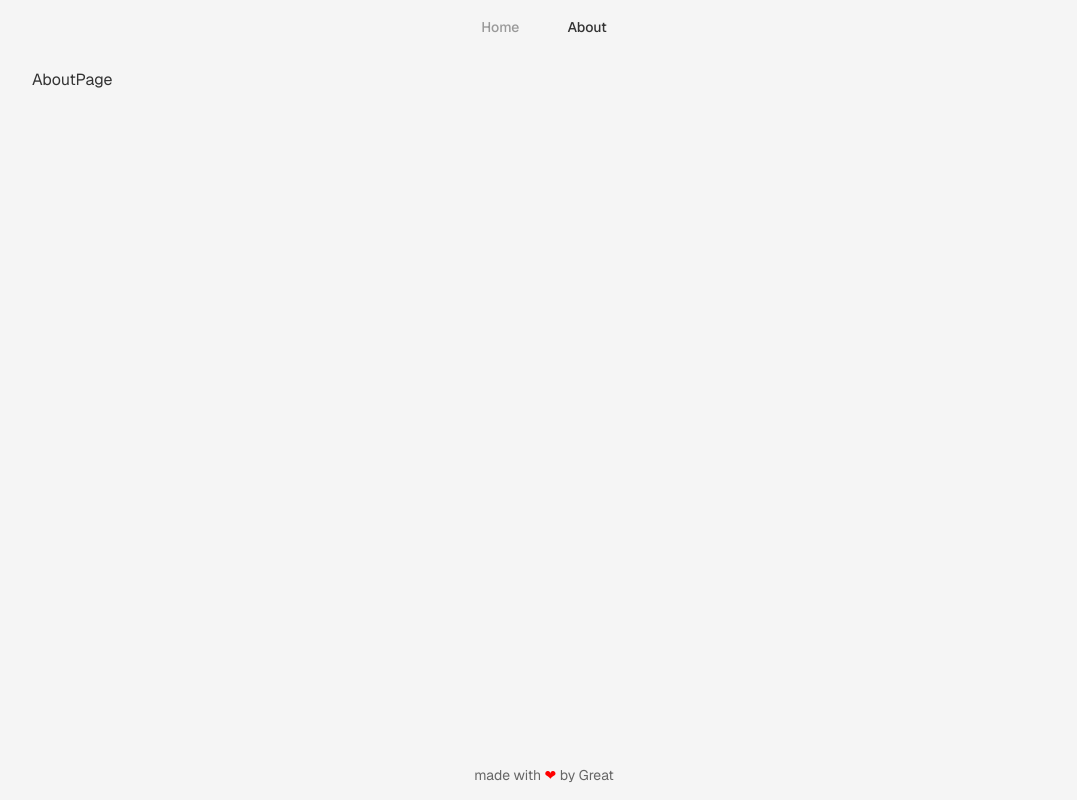
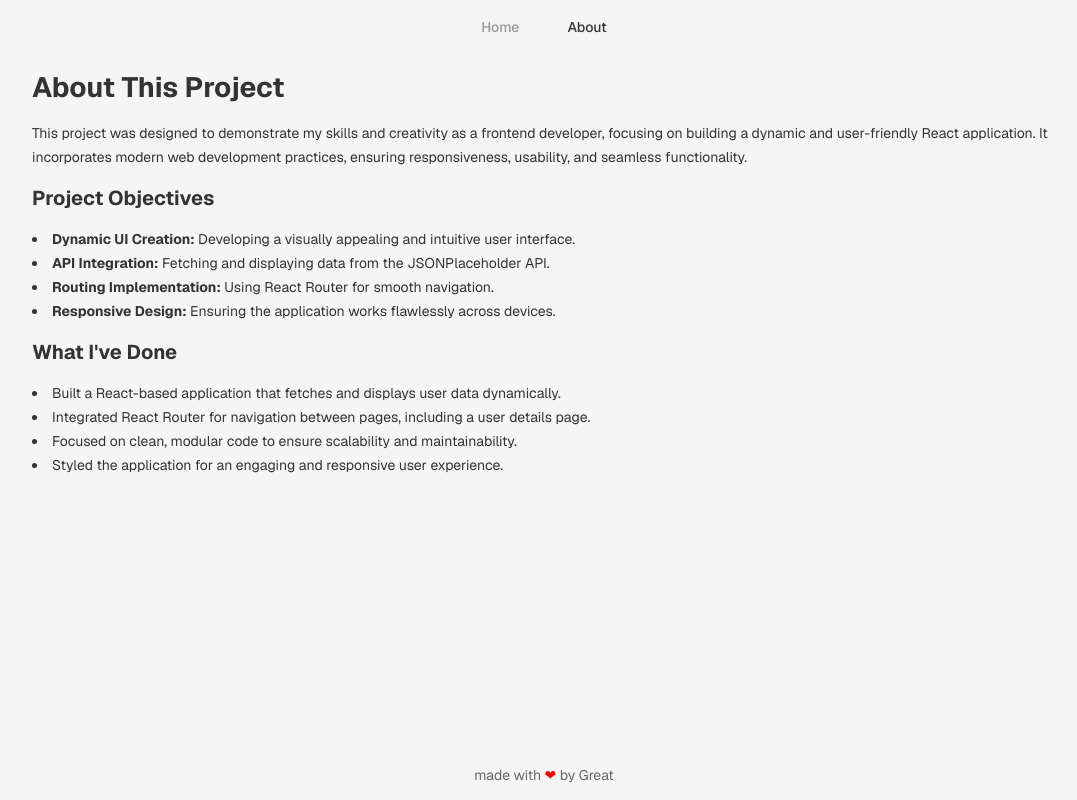
Before and after one commit to greatochuko/nolimitbuzz-sample-project, a React (Vite) app: page /about in a window 1280 px wide. Shown: the whole page, without its empty margins (96-1173 px from the left). Built offline with nearby package versions, Linux system fonts and the light colour scheme.

Commit message:
Add AboutPage with project details and styling

```diff
--- a/src/pages/AboutPage.tsx
+++ b/src/pages/AboutPage.tsx
@@ -1,5 +1,54 @@
-import React from "react";
+import styles from "../styles/AboutPage.module.css";
 
 export default function AboutPage() {
-  return <div>AboutPage</div>;
+  return (
+    <div className={styles["about-container"]}>
+      <h1>About This Project</h1>
+      <p>
+        This project was designed to demonstrate my skills and creativity as a
+        frontend developer, focusing on building a dynamic and user-friendly
+        React application. It incorporates modern web development practices,
+        ensuring responsiveness, usability, and seamless functionality.
+      </p>
+
+      <h2>Project Objectives</h2>
+      <ul>
+        <li>
+          <strong>Dynamic UI Creation:</strong> Developing a visually appealing
+          and intuitive user interface.
+        </li>
+        <li>
+          <strong>API Integration:</strong> Fetching and displaying data from
+          the JSONPlaceholder API.
+        </li>
+        <li>
+          <strong>Routing Implementation:</strong> Using React Router for smooth
+          navigation.
+        </li>
+        <li>
+          <strong>Responsive Design:</strong> Ensuring the application works
+          flawlessly across devices.
+        </li>
+      </ul>
+
+      <h2>What I&apos;ve Done</h2>
+      <ul>
+        <li>
+          Built a React-based application that fetches and displays user data
+          dynamically.
+        </li>
+        <li>
+          Integrated React Router for navigation between pages, including a user
+          details page.
+        </li>
+        <li>
+          Focused on clean, modular code to ensure scalability and
+          maintainability.
+        </li>
+        <li>
+          Styled the application for an engaging and responsive user experience.
+        </li>
+      </ul>
+    </div>
+  );
 }
--- /dev/null
+++ b/src/styles/AboutPage.module.css
@@ -0,0 +1,24 @@
+.about-container {
+  display: flex;
+  flex-direction: column;
+  gap: 1rem;
+}
+
+.about-container h1 {
+  font-size: 1.75rem;
+}
+
+.about-container h2 {
+  font-size: 1.25rem;
+}
+
+.about-container p,
+.about-container li {
+  font-size: 14px;
+  line-height: 1.5rem;
+}
+
+.about-container li {
+  list-style: disc;
+  list-style-position: inside;
+}
```
